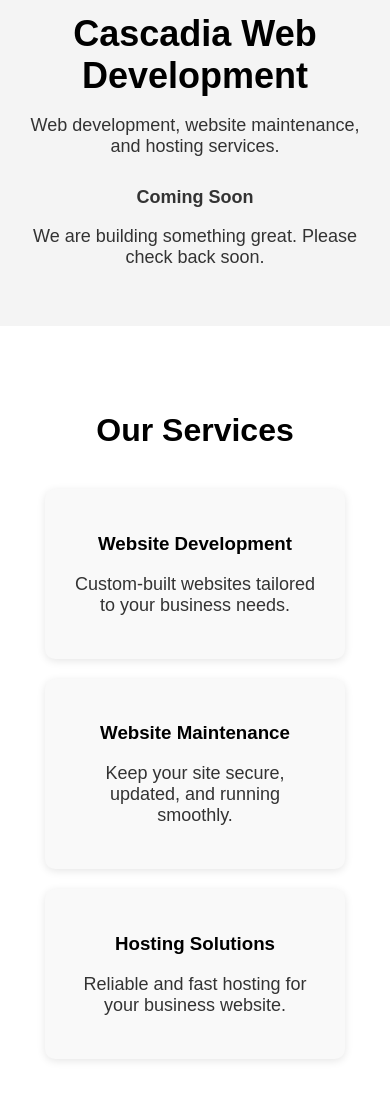
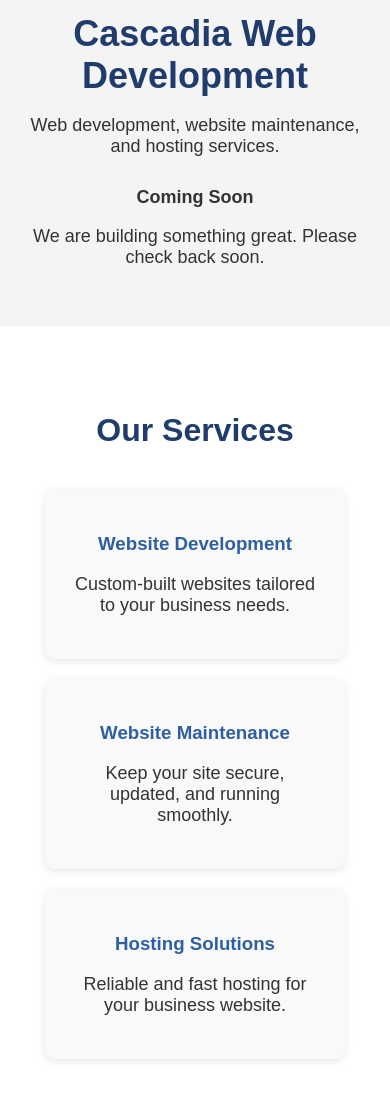
Before and after one commit to Cascadia14957/cascadia-portfolio, a plain HTML site: page index.html in a window 390 px wide. Shown: the part 622-1722 px from the top of the page. Drawn offline with Linux system fonts and the light colour scheme.

Commit message:
Update index.html

```diff
--- a/index.html
+++ b/index.html
@@ -76,7 +76,21 @@
   box-shadow: 0 6px 15px rgba(0,0,0,0.2);
 }
 
-    .cta-button {
+/* Branding colors */
+h1 {
+  color: #1f3c6d;
+}
+
+.services h2 {
+  color: #1f3c6d;
+}
+
+.service-box h3 {
+  color: #2e5fa3;
+}
+
+/* CTA Button */
+.cta-button {
   display: inline-block;
   margin-top: 20px;
   padding: 12px 25px;
@@ -85,17 +99,6 @@
   text-decoration: none;
   border-radius: 5px;
   font-weight: bold;
-}
-
-.cta-button:hover {
-  background-color: #1f3c6d;
-}
-
-    @media (max-width: 768px) {
-  .services-row {
-    flex-direction: column;
-    align-items: center;
-  }
 }
   </style>
 </head>
```
